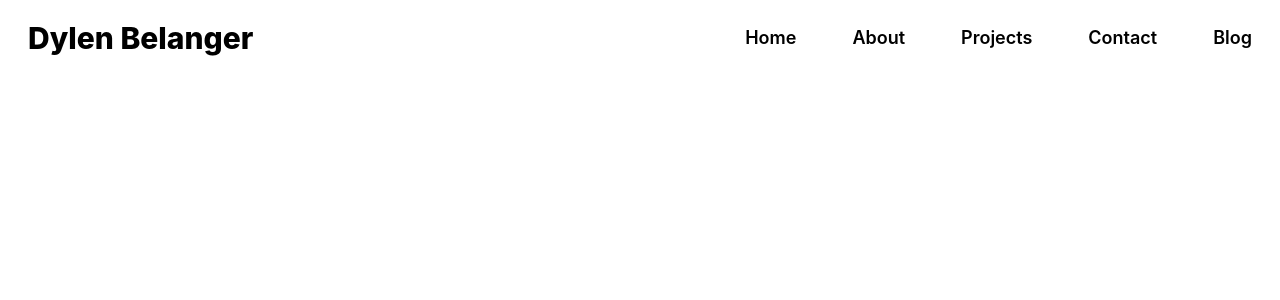
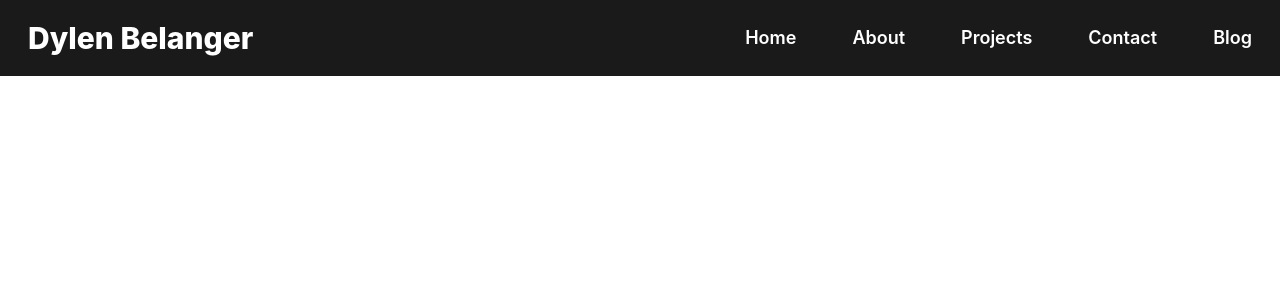
Before and after one commit to dylen400mh/portfolio-v2, a React (Create React App) app: page / in a window 1280 px wide. Shown: the top 300 px of the page. Built offline with nearby package versions, Linux system fonts and the light colour scheme.

Commit message:
Switch to darker theme

```diff
--- a/src/components/Header.tsx
+++ b/src/components/Header.tsx
@@ -14,13 +14,13 @@ const Header: React.FC = () => {
   };
 
   return (
-    <header className="bg-transparent text-black sticky top-0 z-10">
+    <header className="bg-[#1a1a1a] text-white sticky top-0 z-10">
       <div className="container mx-auto flex justify-between items-center p-4">
         {/* Logo */}
         <div className="text-3xl font-extrabold">
           <Link
             to="/"
-            className="hover:bg-gray-200 px-3 py-2 rounded transition-colors duration-300"
+            className="hover:bg-gray-700 px-3 py-2 rounded transition-colors duration-300"
           >
             Dylen Belanger
           </Link>
@@ -31,17 +31,17 @@ const Header: React.FC = () => {
           <button onClick={toggleMenu} className="focus:outline-none relative">
             {/* Animated Hamburger Menu */}
             <div
-              className={`w-6 h-0.5 bg-gray-600 mb-1.5 transform transition-transform duration-300 ${
+              className={`w-6 h-0.5 bg-white mb-1.5 transform transition-transform duration-300 ${
                 isOpen ? "rotate-45 translate-y-2" : ""
               }`}
             />
             <div
-              className={`w-6 h-0.5 bg-gray-600 mb-1.5 transition-opacity duration-300 ${
+              className={`w-6 h-0.5 bg-white mb-1.5 transition-opacity duration-300 ${
                 isOpen ? "opacity-0" : "opacity-100"
               }`}
             />
             <div
-              className={`w-6 h-0.5 bg-gray-600 transition-transform duration-300 ${
+              className={`w-6 h-0.5 bg-white transition-transform duration-300 ${
                 isOpen ? "-rotate-45 -translate-y-2" : ""
               }`}
             />
@@ -52,31 +52,31 @@ const Header: React.FC = () => {
         <nav className="hidden md:flex space-x-8 text-lg font-semibold">
           <button
             onClick={() => handleScroll("home")}
-            className="hover:bg-gray-200 px-3 py-2 rounded transition-colors duration-300"
+            className="hover:bg-gray-600 px-3 py-2 rounded transition-colors duration-300"
           >
             Home
           </button>
           <button
             onClick={() => handleScroll("about")}
-            className="hover:bg-gray-200 px-3 py-2 rounded transition-colors duration-300"
+            className="hover:bg-gray-600 px-3 py-2 rounded transition-colors duration-300"
           >
             About
           </button>
           <button
             onClick={() => handleScroll("projects")}
-            className="hover:bg-gray-200 px-3 py-2 rounded transition-colors duration-300"
+            className="hover:bg-gray-600 px-3 py-2 rounded transition-colors duration-300"
           >
             Projects
           </button>
           <button
             onClick={() => handleScroll("contact")}
-            className="hover:bg-gray-200 px-3 py-2 rounded transition-colors duration-300"
+            className="hover:bg-gray-600 px-3 py-2 rounded transition-colors duration-300"
           >
             Contact
           </button>
           <Link
             to="/blog"
-            className="hover:bg-gray-200 px-3 py-2 rounded transition-colors duration-300"
+            className="hover:bg-gray-600 px-3 py-2 rounded transition-colors duration-300"
           >
             Blog
           </Link>
@@ -89,7 +89,7 @@ const Header: React.FC = () => {
           isOpen ? "max-h-96 opacity-100" : "max-h-0 opacity-0"
         }`}
       >
-        <nav className="bg-gray-100 border border-gray-400 shadow-lg rounded-lg">
+        <nav className="bg-[#1a1a1a] shadow-lg">
           <ul className="flex flex-col items-center space-y-4 p-4 text-lg">
             <li>
               <button
@@ -97,7 +97,7 @@ const Header: React.FC = () => {
                   handleScroll("home");
                   toggleMenu();
                 }}
-                className="hover:bg-gray-300 px-3 py-2 rounded transition-colors duration-300"
+                className="hover:bg-gray-600 px-3 py-2 rounded transition-colors duration-300"
               >
                 Home
               </button>
@@ -108,7 +108,7 @@ const Header: React.FC = () => {
                   handleScroll("about");
                   toggleMenu();
                 }}
-                className="hover:bg-gray-300 px-3 py-2 rounded transition-colors duration-300"
+                className="hover:bg-gray-600 px-3 py-2 rounded transition-colors duration-300"
               >
                 About
               </button>
@@ -119,7 +119,7 @@ const Header: React.FC = () => {
                   handleScroll("projects");
                   toggleMenu();
                 }}
-                className="hover:bg-gray-300 px-3 py-2 rounded transition-colors duration-300"
+                className="hover:bg-gray-600 px-3 py-2 rounded transition-colors duration-300"
               >
                 Projects
               </button>
@@ -130,7 +130,7 @@ const Header: React.FC = () => {
                   handleScroll("contact");
                   toggleMenu();
                 }}
-                className="hover:bg-gray-300 px-3 py-2 rounded transition-colors duration-300"
+                className="hover:bg-gray-600 px-3 py-2 rounded transition-colors duration-300"
               >
                 Contact
               </button>
@@ -138,7 +138,7 @@ const Header: React.FC = () => {
             <li>
               <Link
                 to="/blog"
-                className="hover:bg-gray-300 px-3 py-2 rounded transition-colors duration-300"
+                className="hover:bg-gray-600 px-3 py-2 rounded transition-colors duration-300"
                 onClick={toggleMenu}
               >
                 Blog
```
